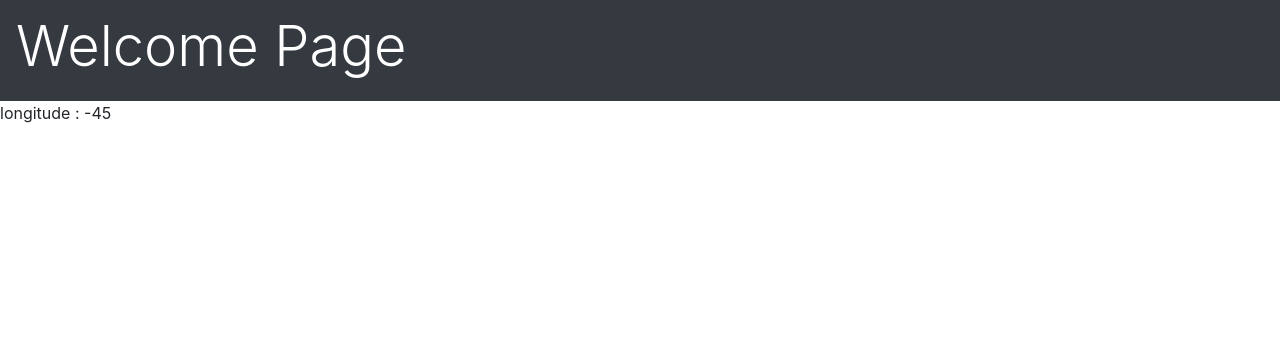
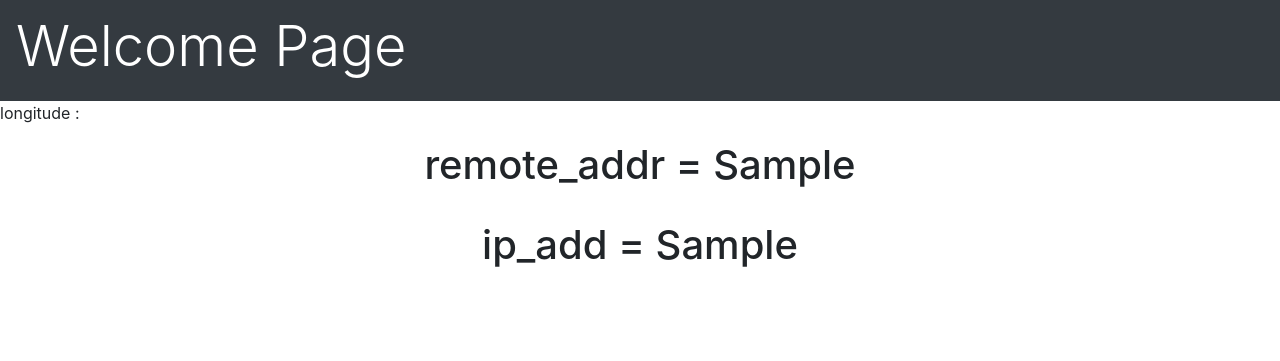
Before and after one commit to QuentinRiv/Shnik-project, a Flask app: template templates/welcome.html in a window 1280 px wide. Shown: the top 361 px of the page. Run offline with Flask 2, Linux system fonts and the light colour scheme; the template is opened without the code that fills it: most values are stand-ins (such as "Sample title", 1, 10 or a date in 2020); some libraries are stand-ins or nearby versions.

Commit message:
get_ip access

```diff
--- a/app.py
+++ b/app.py
@@ -114,14 +114,16 @@ def get_my_ip():
 @app.route('/', methods=['POST', 'GET'])
 def home():
     # fillDB(path)
-    ip_address = request.remote_addr
+    remote_addr = request.environ['REMOTE_ADDR']
+    ip_add = request.remote_addr
     accept_ip = ["10.39.236.138", "127.0.0.1",
                  "176.153.30.138", "10.39.211.254"]
-    if (ip_address in accept_ip):
-        return render_template('welcome.html')
-    else:
-        return "Not accepted, Mr. " + request.environ['REMOTE_ADDR']
 
+    # if (ip_address in accept_ip):
+    #     return render_template('welcome.html', remote_addr=remote_addr, ip_add=ip_add)
+    # else:
+    #     return "Not accepted, Mr. " + request.environ['REMOTE_ADDR']
+    render_template('welcome.html', remote_addr=remote_addr, ip_add=ip_add)
 
 def str2arr(string):
     return (string).split(',')
--- a/templates/welcome.html
+++ b/templates/welcome.html
@@ -23,18 +23,10 @@
     longitude : <span id='lon'></span>
 </p>
 
-<script>
-    function superfun() {
-        let pos = {
-            lat: -45,
-            lon: 112
-        };
+<h1>remote_addr = {{remote_addr}}</h1>
+<br>
+<h1>ip_add = {{ip_add}}</h1>
+<br>
 
-        document.getElementById('lon').textContent = pos.lat;
-
-    }
-
-    superfun();
-</script>
 
 {% endblock %}
```
